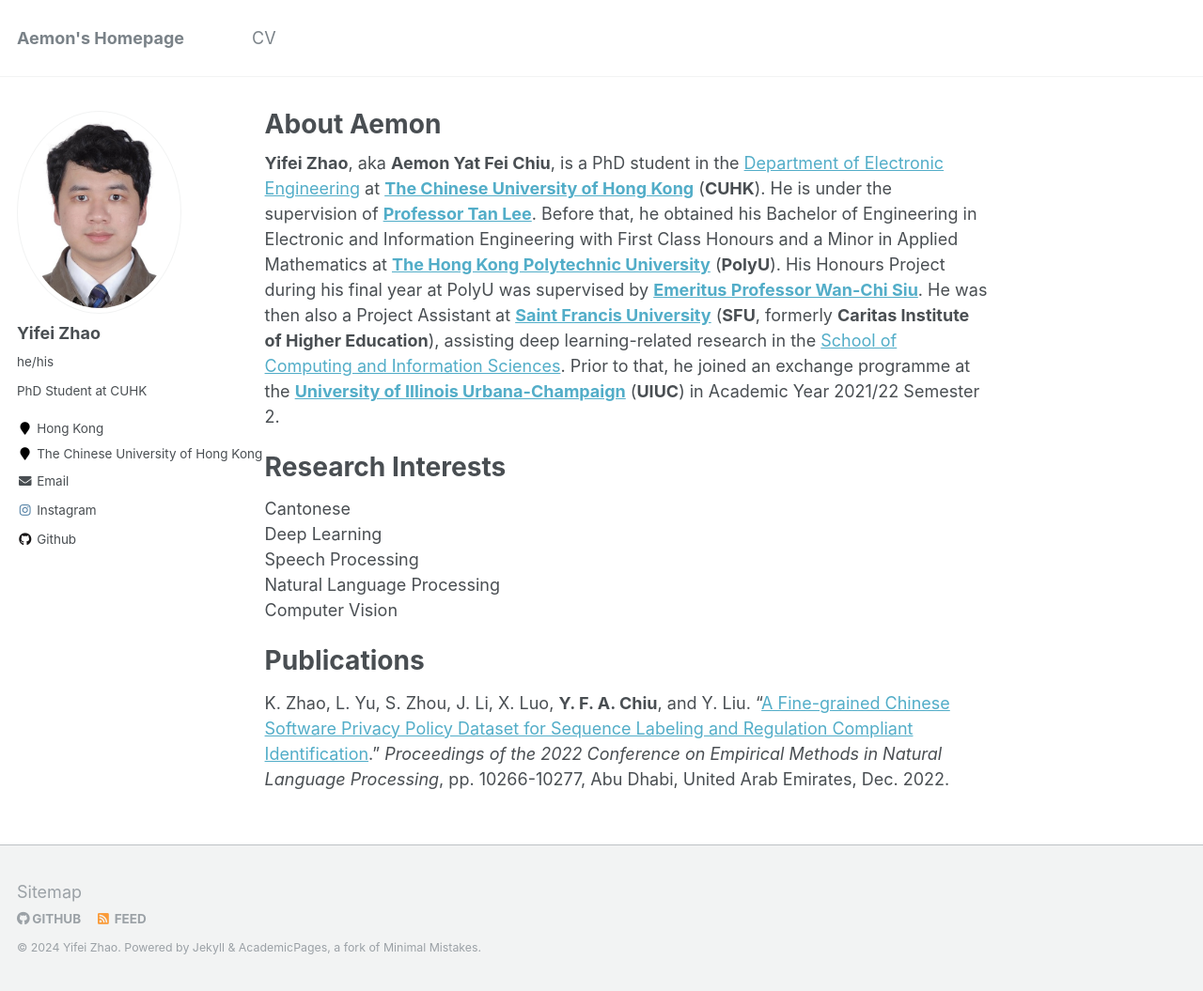
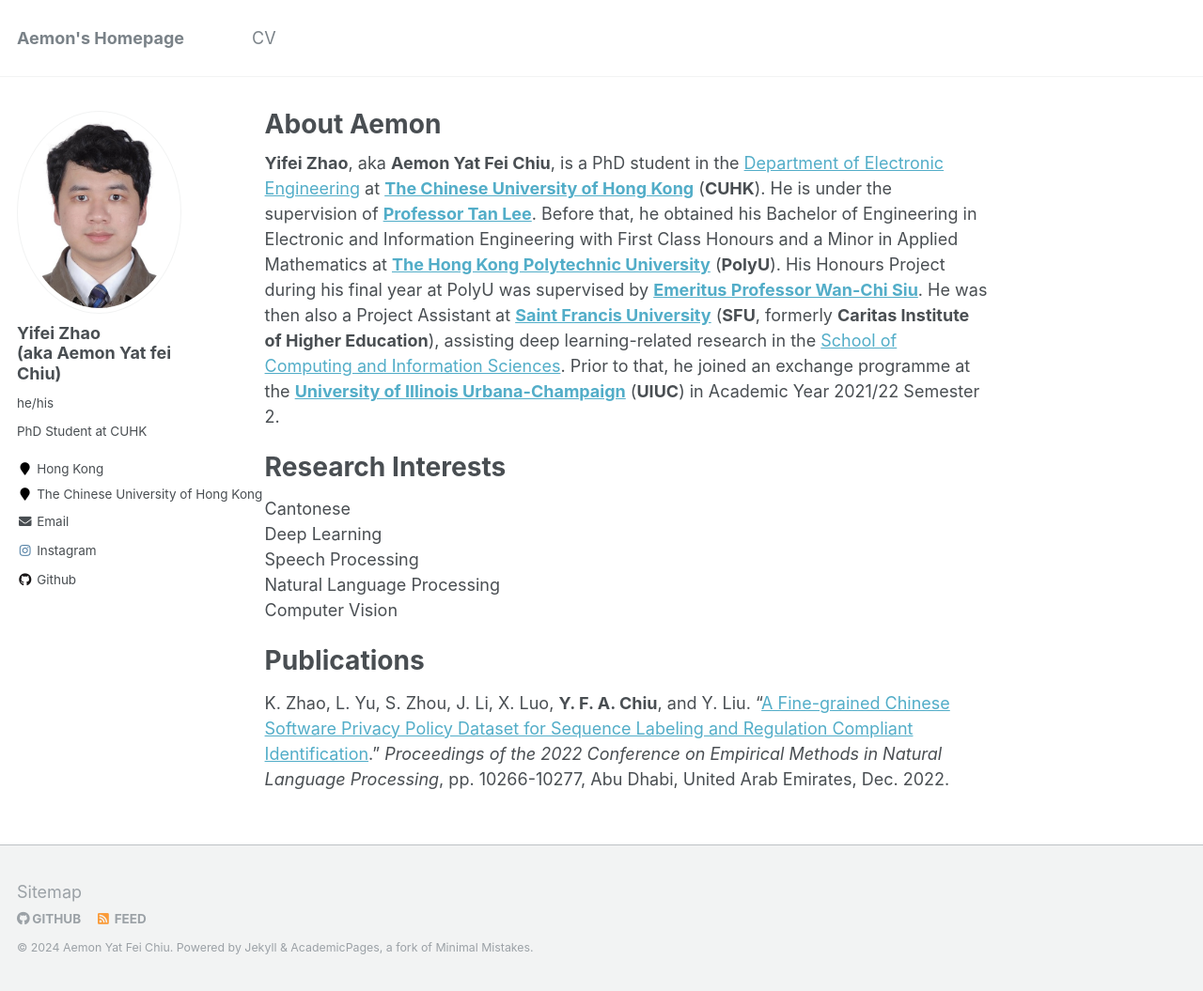
Before and after one commit to aemonyfchiu/aemonyfchiu.github.io, a Jekyll site: the page built from _pages/about.md, in a window 1280 px wide and 1055 px high. Shown: the whole window at 94% size. Built offline with Jekyll 4.4.1, drawn with Linux system fonts in a browser that asks for light colours; a file with an impossible date is left out.

Commit message:
Update _config.yml

```diff
--- a/_config.yml
+++ b/_config.yml
@@ -9,7 +9,7 @@
 locale                   : "en-HK"
 title                    : "Aemon's Homepage"
 title_separator          : "-"
-name                     : &name "Yifei Zhao"
+name                     : &name "Aemon Yat Fei Chiu"
 description              : &description "PhD Student in EE at CUHK"
 url                      : https://aemonyfchiu.github.io
 baseurl                  : "" # the subpath of your site, e.g. "/blog"
@@ -17,7 +17,7 @@
 
 # Site Author
 author:
-  name             : "Yifei Zhao"
+  name             : "Yifei Zhao<br>(aka Aemon Yat fei Chiu)"
   avatar           : "profile.png"
   bio              : "PhD Student at CUHK"
   pronouns         : "he/his"
```
